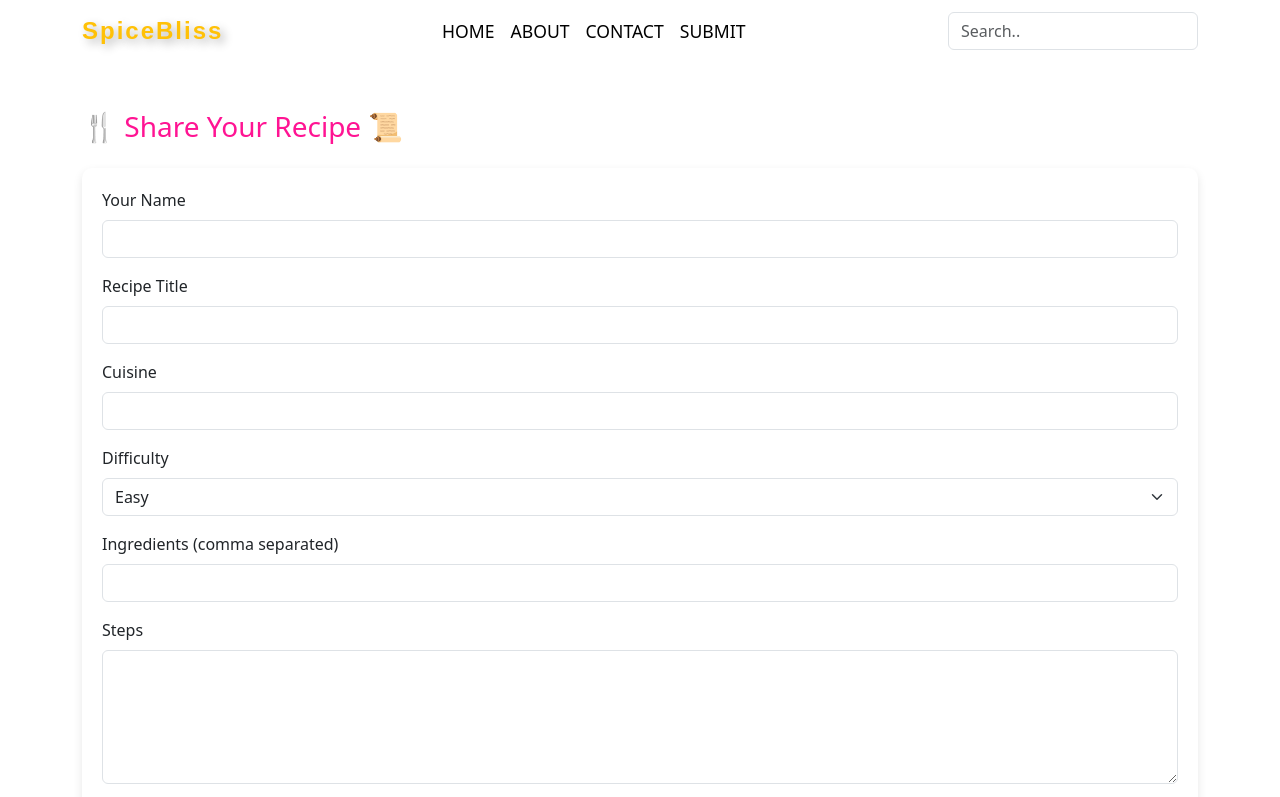
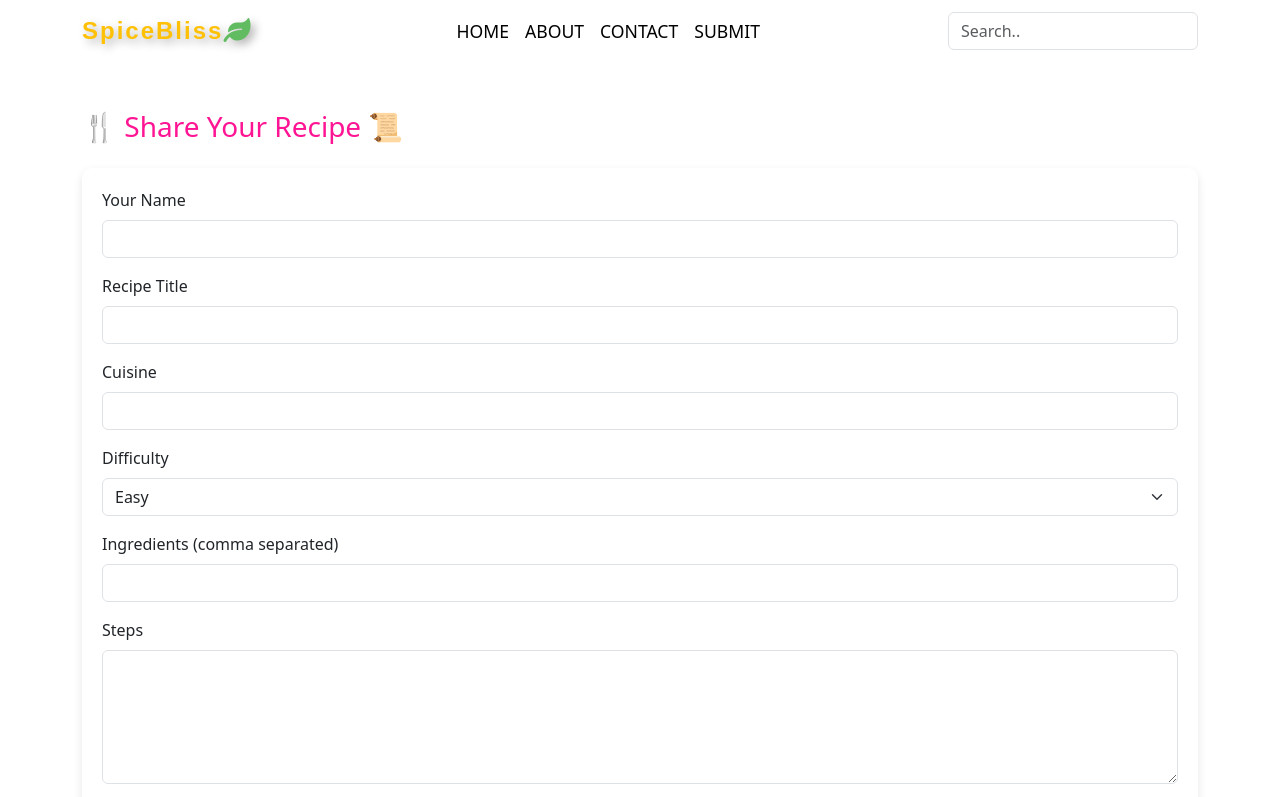
Before and after one commit to SWaRANgi8728/RecipeBlogApplication, a website: page upload.html in a window 1280 px wide. Shown: the top 797 px of the page. Drawn offline with nearby package versions, Linux system fonts and the light colour scheme.

Commit message:
Update upload.html

```diff
--- a/upload.html
+++ b/upload.html
@@ -16,7 +16,7 @@
 <nav class="navbar navbar-expand-lg ">
   <div class="container">
     <!-- Left side: Recipe Share Name -->
-    <a class="navbar-brand" href="#"><span class="letter">SpiceBliss</a>
+    <a class="navbar-brand" href="#"><span class="letter">SpiceBliss</span><i class="fas fa-leaf" style="color:rgb(97, 188, 97)"></i></a>
 
     <!-- Toggle Button for Mobile View -->
     <button class="navbar-toggler" type="button" data-bs-toggle="collapse" data-bs-target="#navbarNav" aria-controls="navbarNav" aria-expanded="false" aria-label="Toggle navigation">
```
